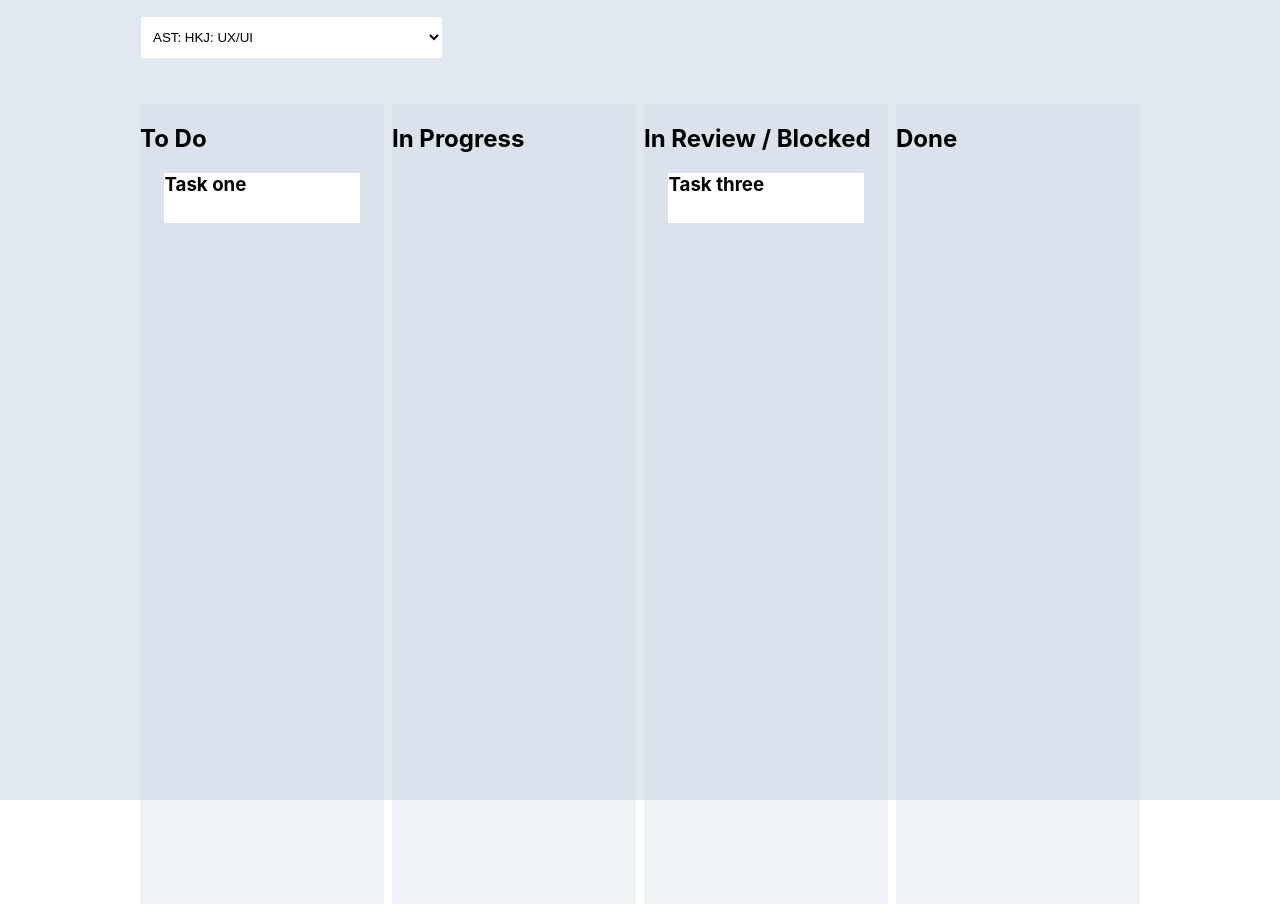
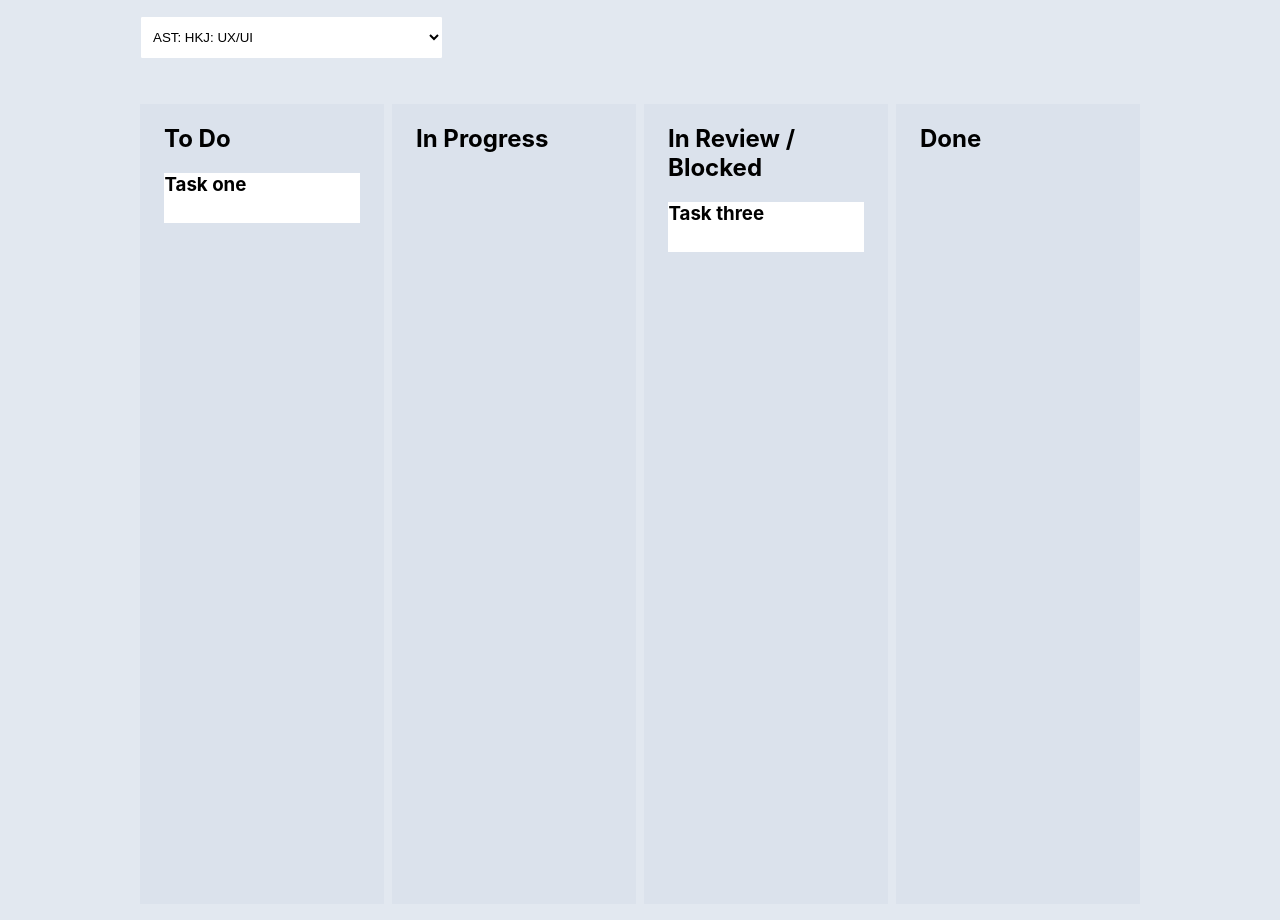
Before and after one commit to wearelighthouse/kanban-mvp, a React (Create React App) app: page / in a window 1280 px wide. Built offline with nearby package versions, Linux system fonts and the light colour scheme.

Commit message:
Doing some styles of the columns

```diff
--- a/src/App.css
+++ b/src/App.css
@@ -1,6 +1,6 @@
-.container {
+/* .container {
   background: #E2E8F0;
-}
+} */
 
 .App-header {
   font-family: 'Inter';
@@ -15,6 +15,7 @@
   display: grid;
   grid-template-columns: 1fr 1fr 1fr 1fr;
   grid-gap: 8px;
+  height: 100vh;
 }
 
 .card {
--- a/src/App.js
+++ b/src/App.js
@@ -13,5 +13,4 @@ function App() {
 export default App;
 
 const Container = styled.div`
-    height: 100vh;
 `;
--- a/src/components/Status.js
+++ b/src/components/Status.js
@@ -11,7 +11,7 @@ const Status = ({ prefix, elements }) => {
 
     return (
         <Container className="container">
-        <h2>{prefix}</h2>
+        <Heading>{prefix}</Heading>
         <Droppable droppableId={`${prefix}`}>
             {(provided) => (
             <div {...provided.droppableProps} ref={provided.innerRef}>
@@ -31,6 +31,10 @@ const Status = ({ prefix, elements }) => {
 export default Status;
 
 const Container = styled.div`
-    height: 100vh;
     background: rgba(203, 213, 225, 0.3);
 `;
+
+const Heading = styled.h2`
+    padding-left: 1.5rem;
+    padding-right: 1.5rem;
+`;
--- a/src/index.css
+++ b/src/index.css
@@ -5,6 +5,7 @@ body {
     sans-serif;
   -webkit-font-smoothing: antialiased;
   -moz-osx-font-smoothing: grayscale;
+  background: #E2E8F0;
 }
 
 code {
```
